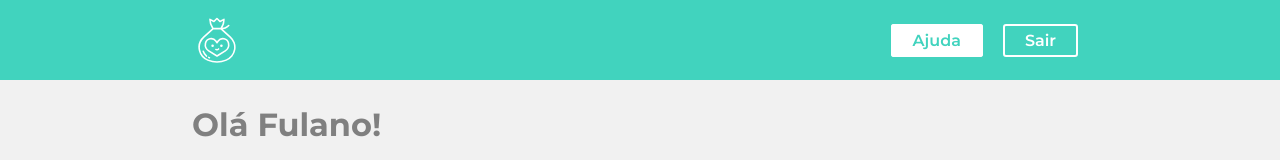
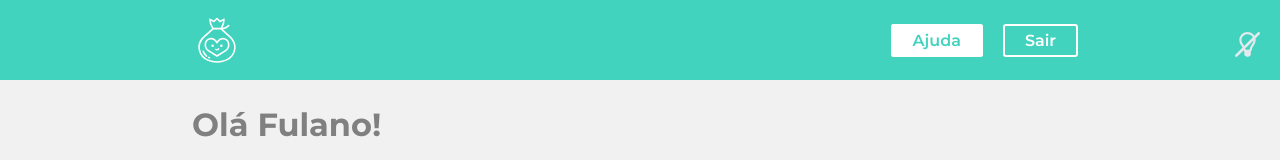
Before and after one commit to FabTrindade/account-statement, a React (Create React App) app: page / in a window 1280 px wide. Shown: the top 160 px of the page. Built offline with nearby package versions, Linux system fonts and the light colour scheme.

Commit message:
Added theme change button.

```diff
--- a/src/App.js
+++ b/src/App.js
@@ -1,16 +1,28 @@
-import React from "react";
+import React, { useState } from "react";
 
 import Cabecalho from "./Components/Cabecalho";
 import Container from "./Components/Container";
 import { GlobalStyle } from "./Components/GloalStyle";
+import { ThemeProvider } from "styled-components";
+import { temaClaro, temaEscuro } from "./Components/UI/temas"
+import { BtnTema } from "./Components/UI";
+import SwitcherTema from "./Components/SwitcherTema";
 
 function App() {
+  const [tema, setTema] = useState(true);
+
+  const toogleTema = () => {
+    setTema((tema) => !tema);
+  }
   return (
-    <>
+    <ThemeProvider theme = {tema? temaClaro : temaEscuro}>
       <GlobalStyle />
+      <BtnTema onClick={toogleTema}>
+        <SwitcherTema tema={tema}/>
+      </BtnTema>
       <Cabecalho />
       <Container />
-    </>
+    </ThemeProvider>
   );
 }
 
--- a/src/Components/Container/index.jsx
+++ b/src/Components/Container/index.jsx
@@ -6,7 +6,7 @@
 import Extrato from "../Extrato/Indes";
 
 const Container = styled.div`
-  background-color: #f1f1f1;
+  background-color: ${({theme}) => theme.body};
   min-height: 90vh;
   padding: 0px 15vw;
 `;
@@ -15,6 +15,8 @@
   display: flex;
   flex-direction: row;
   justify-content: space-between;
+  color: ${({theme}) => theme.text};
+
   @media (max-width: 800px) {
     flex-direction: column;
   }
--- a/src/Components/GloalStyle.js
+++ b/src/Components/GloalStyle.js
@@ -8,6 +8,5 @@
     margin: 0;
     padding: 0;
     text-decoration: none;
-    color: grey;
   }
 `;
--- /dev/null
+++ b/src/Components/SwitcherTema/index.jsx
@@ -0,0 +1,10 @@
+import React from 'react';
+import ThemeOn from '../../assets/images/themeOn.svg'
+import ThemeOff from '../../assets/images/themeOff.svg'
+import { Icone } from '../UI';
+
+
+const claro = <Icone src={ThemeOn} alt="Tema Claro" />
+const escuro = <Icone src={ThemeOff} alt="Tema Escuro" />
+
+export default ({tema}) => (tema? escuro : claro);
--- a/src/Components/Titulo/index.jsx
+++ b/src/Components/Titulo/index.jsx
@@ -1,7 +1,7 @@
 import styled from "styled-components";
 
 const Titulo = styled.h1`
-  color: grey;
+  color: ${({theme}) => theme.text};
   padding: 25px 0;
 `;
 
--- a/src/Components/UI/index.js
+++ b/src/Components/UI/index.js
@@ -9,7 +9,7 @@
     display: flex;
     flex-direction: column;
     justify-content: space-between;
-    background-color: white;
+    background-color: ${({theme}) => theme.inside}; ;
     border-radius: 5px;
     box-shadow: 4px 4px 20px 0px rgba(0, 0, 0, 0.04);
     padding: 20px;
@@ -42,3 +42,12 @@
     font-weight: 700;
     font-size: 32px;
 `;
+
+export const BtnTema = styled.button`
+    position: absolute;
+    top: 4vh;
+    right: 20px;
+    background-color: inherit;
+    border: none;
+    cursor: pointer;
+`
--- /dev/null
+++ b/src/Components/UI/temas.js
@@ -0,0 +1,23 @@
+import React from 'react';
+
+import {
+    fundoClaro,
+    conteudoClaro,
+    textoFundoClaro,
+    fundoEscuro,
+    conteudoEscuro,
+    textoFundoEscuro,
+} from './variaveis';
+
+
+export const temaClaro = {
+    body: fundoClaro,
+    inside: conteudoClaro,
+    text: textoFundoClaro
+}
+
+export const temaEscuro = {
+    body: fundoEscuro,
+    inside: conteudoEscuro,
+    text: textoFundoEscuro
+}
--- a/src/Components/UI/variaveis.js
+++ b/src/Components/UI/variaveis.js
@@ -1,3 +1,9 @@
 export const corPrimaria = "#41d3be";
+
 export const fundoClaro = "#f1f1f1";
+export const conteudoClaro = "white ";
 export const textoFundoClaro = "grey";
+
+export const fundoEscuro = "#363537";
+export const conteudoEscuro = "#5c5b5e ";
+export const textoFundoEscuro = "#fafafa";
```
